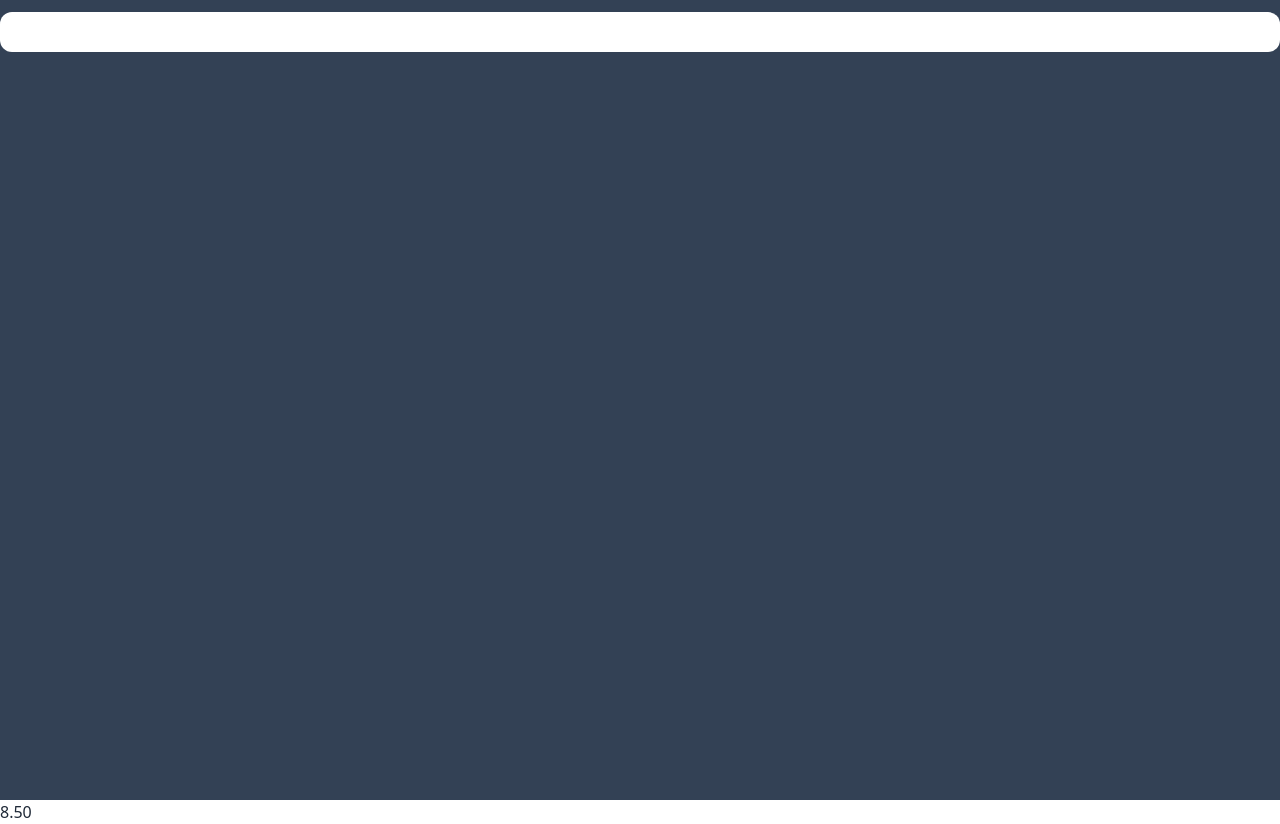
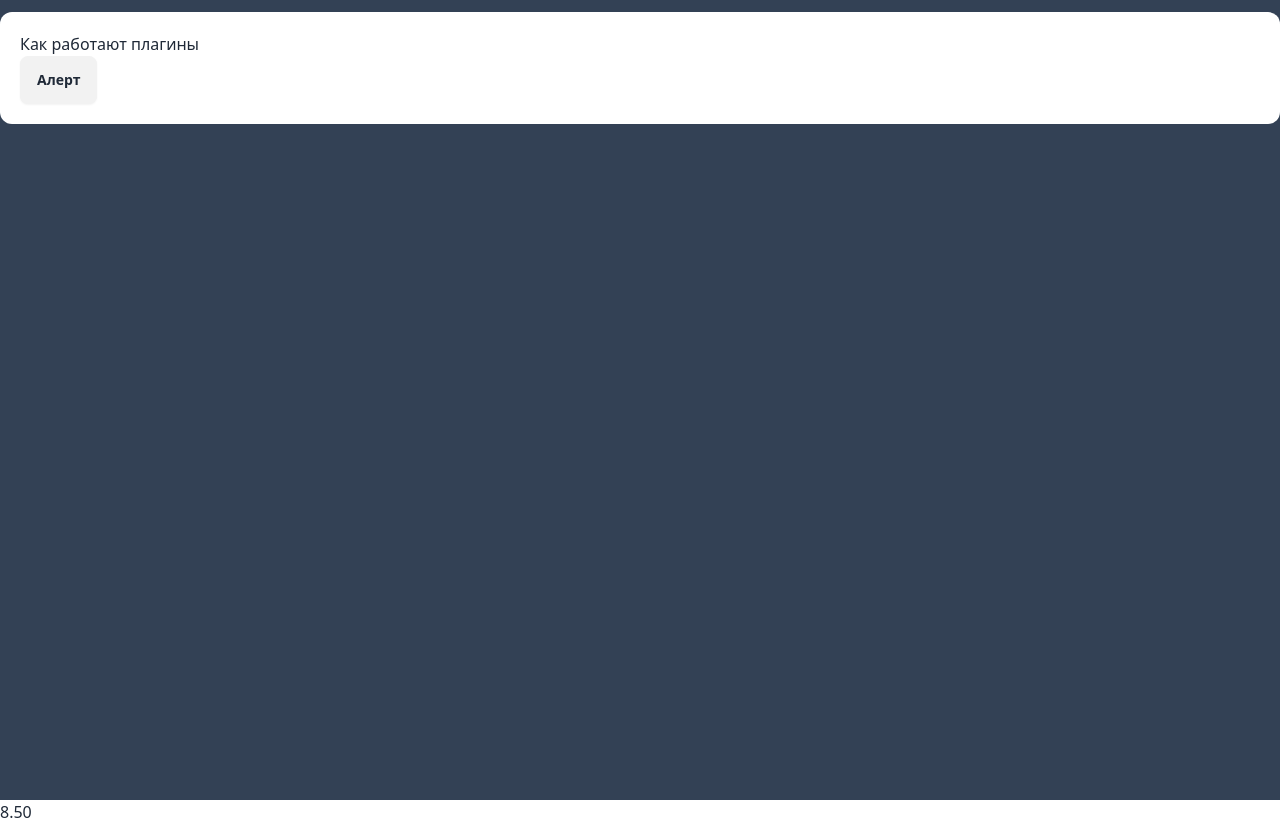
Before and after one commit to EvgenyChernov/vue-yt, a Vue app: page / in a window 1280 px wide. Built offline with nearby package versions, Linux system fonts and the light colour scheme.

Commit message:
Добавлен плагин и использование

```diff
--- a/src/App.vue
+++ b/src/App.vue
@@ -1,6 +1,8 @@
 <template>
   <div class="container mx-auto space-y-3 pt-3">
     <div class="bg-white rounded-xl p-5">
+      <h2>Как работают плагины</h2>
+      <button @click="$alert('Наш алерт2')" class="btn">Алерт</button>
     </div>
   </div>
 </template>
@@ -8,6 +10,9 @@
 <script>
 
 export default {
+  mounted () {
+    this.$alert('Наш алерт')
+  }
 }
 </script>
 
--- a/src/main.js
+++ b/src/main.js
@@ -1,6 +1,8 @@
 import { createApp } from 'vue'
 import App from './App.vue'
 import './assets/tailwind.css'
+import translatePlugin from '@/translatePlugin'
 
 const app = createApp(App)
+app.use(translatePlugin)
 app.mount('#app')
--- /dev/null
+++ b/src/translatePlugin.js
@@ -0,0 +1,7 @@
+export default {
+  install (app, options) {
+    app.config.globalProperties.$alert = text => {
+      window.alert(text)
+    }
+  }
+}
```
Also changed, not shown: 2 other files (tests, documents, lock files or other folders).
